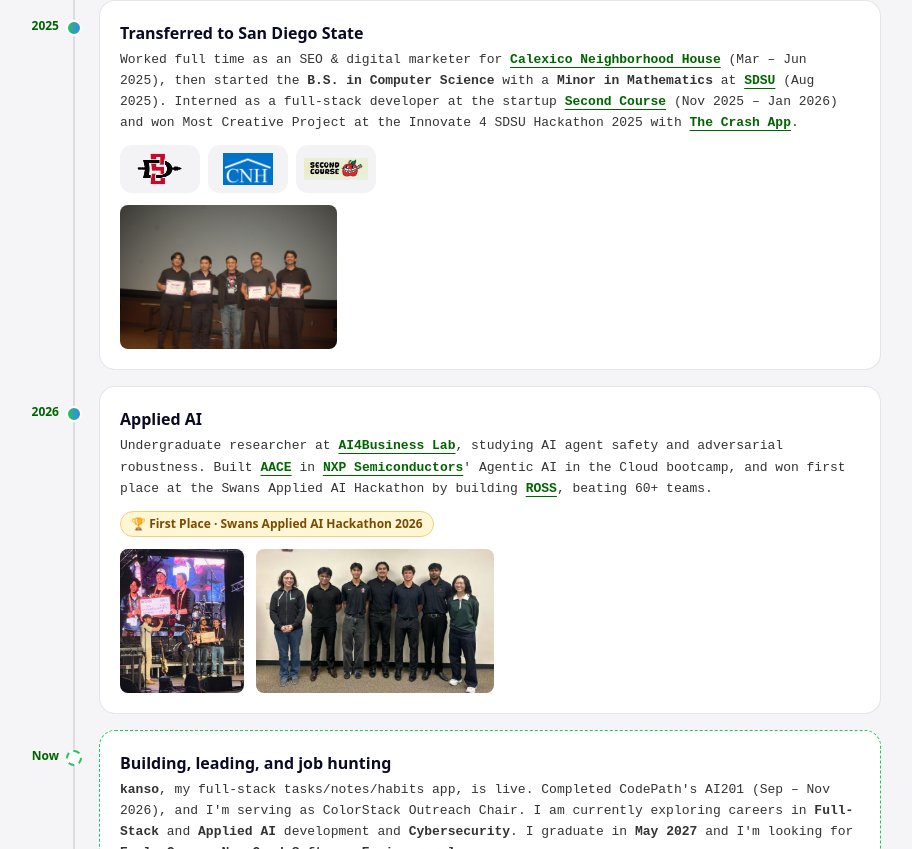
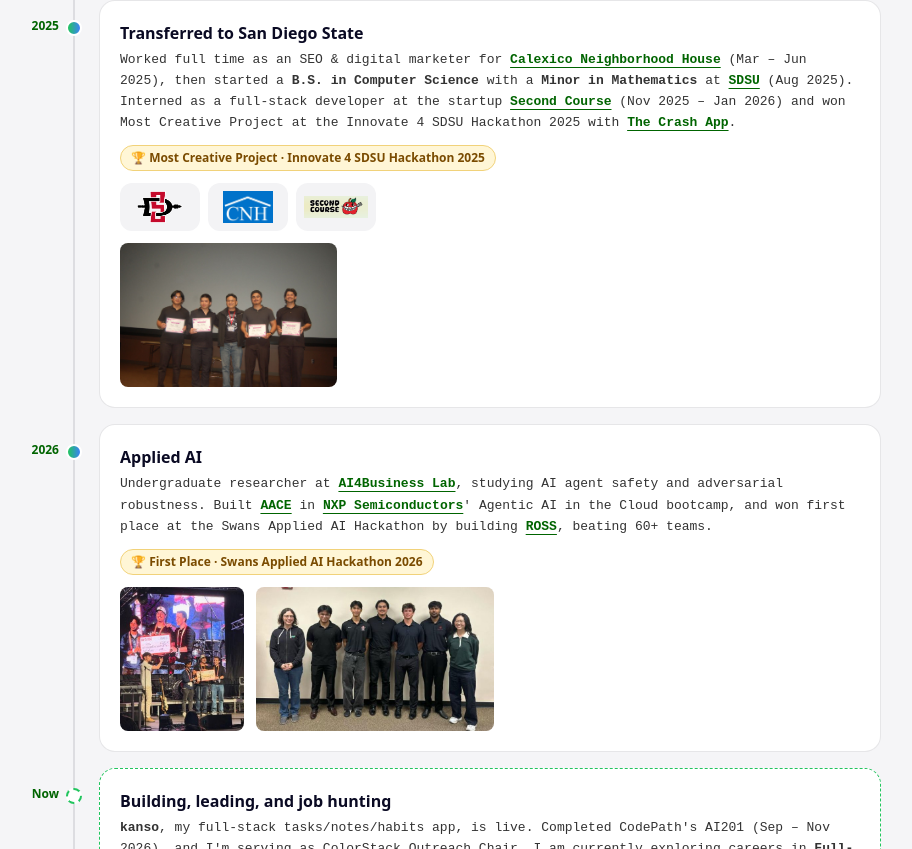
Before and after one commit to LuisFVillalon/LuisV-Portfolio, a Next.js app: page /about in a window 1280 px wide. Shown: the part 1110-1959 px from the top of the page, without its empty margins (207-1119 px from the left). Built offline with nearby package versions, Linux system fonts and the light colour scheme; no server answers.

Commit message:
feat(about): 2025 chapter says 'a B.S.' and shows The Crash App award pill

```diff
--- a/src/app/components/about/StoryTimeline.tsx
+++ b/src/app/components/about/StoryTimeline.tsx
@@ -107,7 +107,7 @@ function getMilestones(): Milestone[] {
                 <>
                     Worked full time as an SEO &amp; digital marketer for{' '}
                     <ExternalLink href={neighborhoodHouse.link}>Calexico Neighborhood House</ExternalLink> (
-                    {formatRange(neighborhoodHouse.time)}), then started the <strong>B.S. in Computer Science</strong> with a{' '}
+                    {formatRange(neighborhoodHouse.time)}), then started a <strong>B.S. in Computer Science</strong> with a{' '}
                     <strong>Minor in Mathematics</strong> at <ExternalLink href="https://cs.sdsu.edu/">SDSU</ExternalLink> (
                     {formatStart(sdsu.time)}). Interned as a full-stack developer at the startup{' '}
                     <ExternalLink href={secondCourse.link}>Second Course</ExternalLink> ({formatRange(secondCourse.time)})
@@ -122,6 +122,11 @@ function getMilestones(): Milestone[] {
             ),
             extra: (
                 <div className="flex flex-col gap-3">
+                    {crashApp.award && (
+                        <span className={`${awardPillClass} self-start`}>
+                            🏆 {crashApp.award.title} · {crashApp.award.event}
+                        </span>
+                    )}
                     <div className="flex flex-wrap gap-2">
                         <LogoBadge src="/about/San_Diego_State_Aztecs_logo.svg.png" alt="SDSU logo" />
                         <LogoBadge src="/about/CNH_Logo.png" alt="Calexico Neighborhood House logo" />
```
